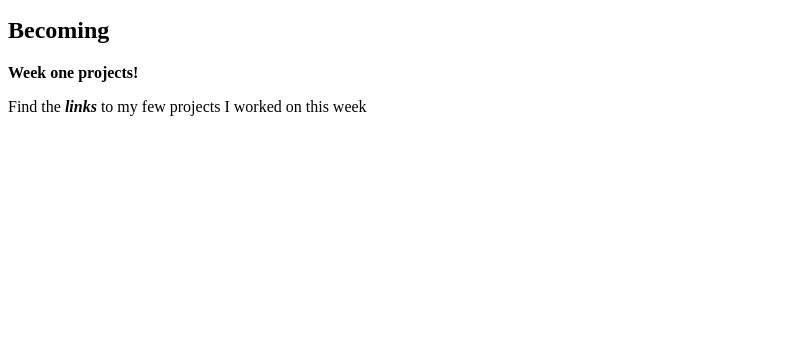
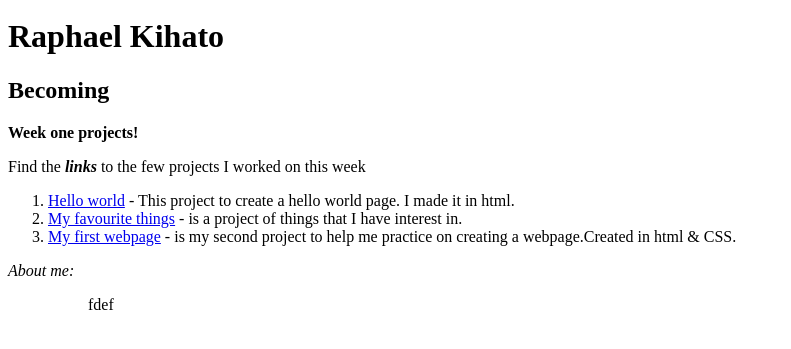
Before and after one commit to kihatoraph/My-first-IP, a plain HTML site: page my-first-ip.html in a window 1280 px wide. Shown: the part 29-378 px from the top of the page, without its empty margins (0-791 px from the left). Drawn offline with Linux system fonts and the light colour scheme.

Commit message:
add links to past pojects

```diff
--- a/my-first-ip.html
+++ b/my-first-ip.html
@@ -2,11 +2,21 @@
 <html>
 <head>
     <img src="my.JPG" alt="A photo of me">
-    <title>Raphael Kihato</title>
+    <h1>Raphael Kihato</h1>
     <h2>Becoming</h2>
 </head>
 <body>
     <p><strong>Week one projects!</strong></p>
-    <p>Find the <strong><em>links</em></strong> to my few projects I worked on this week</p>
+    <p>Find the <strong><em>links</em></strong> to the few projects I worked on this week</p>
+    <ol>
+        <li><a href="https://github.com/kihatoraph/Hello-world">Hello world</a> - This project to create a hello world page. I made it in html.</li>
+        <li><a href="https://github.com/kihatoraph/my-favourite-things">My favourite things</a> - is a project of things that I have interest in.</li>
+        <li><a href="https://github.com/kihatoraph/my-first-webpage">My first webpage</a> - is my second project to help me practice on creating a webpage.Created in html & CSS.</li>
+    </ol>
+    <p><em>About me:</em></p>
+    <ol>
+        <ul>fdef</ul>
+    </ol>
+
 </body>
 </html>
```
